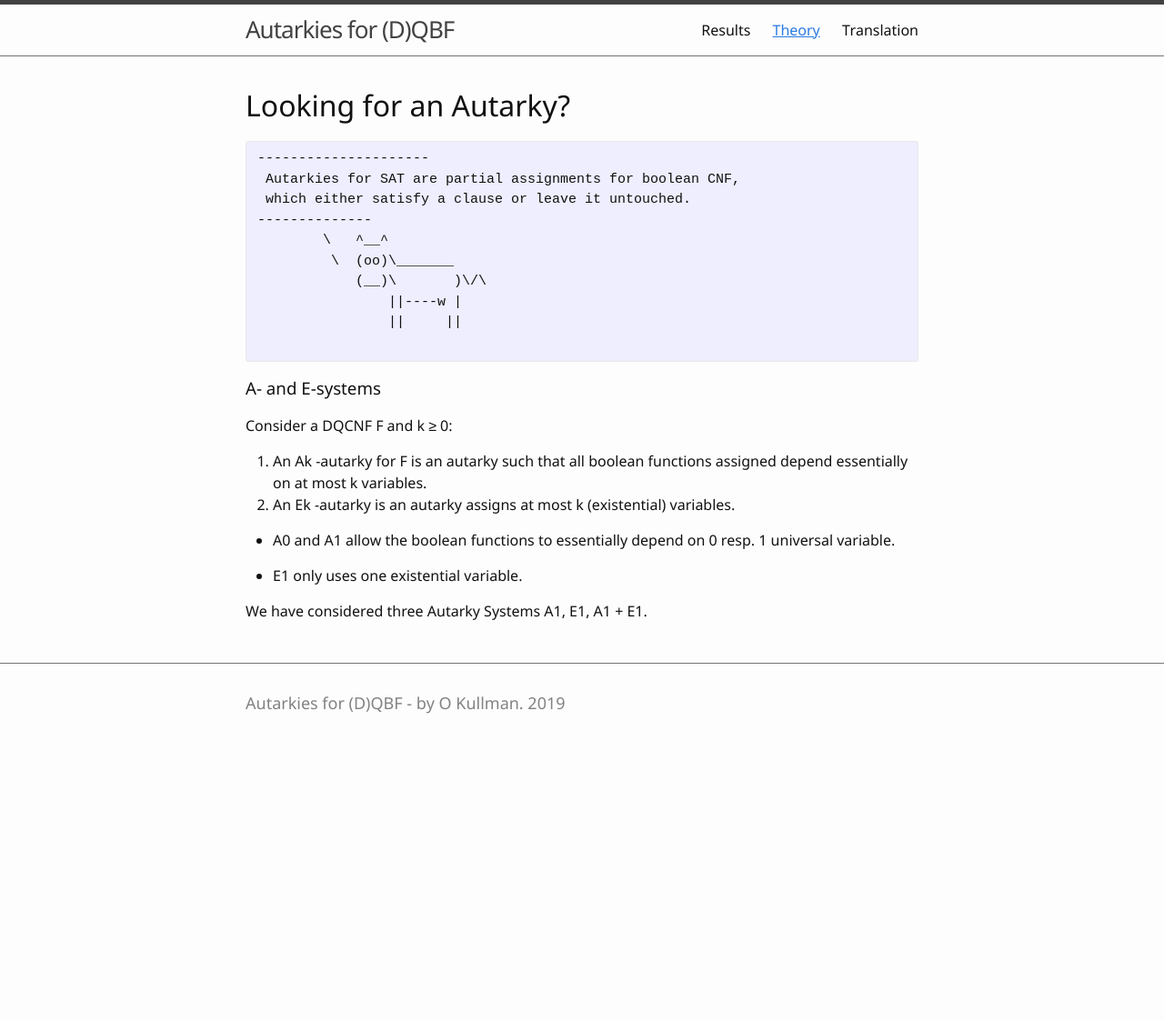
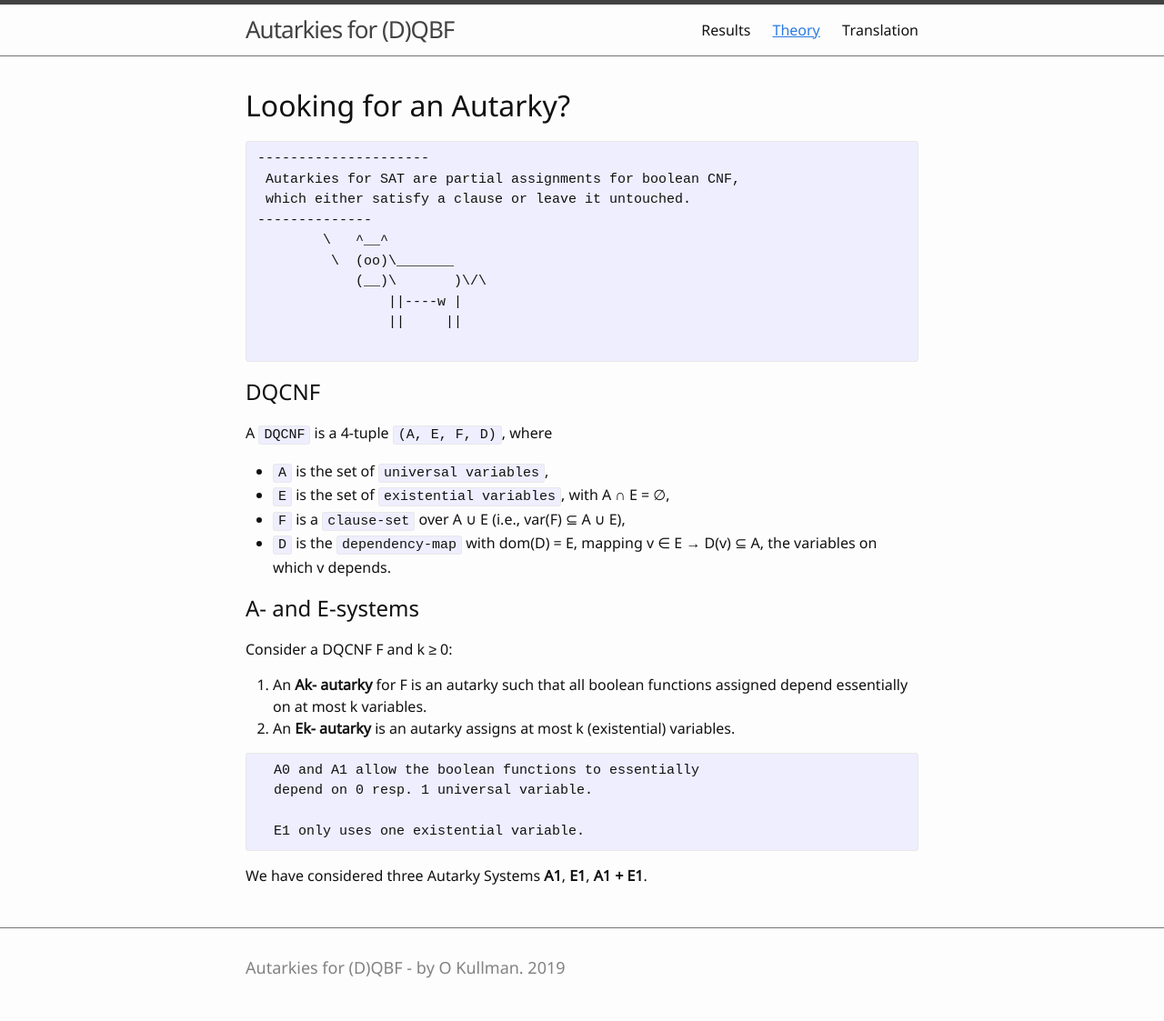
Before and after one commit to Autarkies/Autarkies.github.io, a Jekyll site: the page built from theory.md, in a window 1280 px wide. Shown: the whole page at 91% size. Built offline with Jekyll 4.4.1, drawn with Linux system fonts in a browser that asks for light colours; before the commit the page ends 900 px from its top, so only the background shows below that.

Commit message:
clearity on theory

````diff
--- a/theory.md
+++ b/theory.md
@@ -18,13 +18,23 @@ nav: true
 </code></pre>
 </div>
 
-### A- and E-systems
+
+## DQCNF
+A `DQCNF` is a 4-tuple `(A, E, F, D)`, where
+ - `A` is the set of `universal variables`,
+ - `E` is the set of `existential variables`, with A &#8745; E = &empty;,
+ - `F` is a `clause-set` over A &cup; E (i.e., var(F) &sube; A &cup; E),
+  - `D` is the `dependency-map` with dom(D) = E, mapping v &isin; E  &rarr; D(v) &sube; A, the variables on which v depends.
+
+## A- and E-systems
 Consider a DQCNF F and k ≥ 0:
-  1. An Ak -autarky for F is an autarky such that all boolean functions assigned depend essentially on at most k variables.
-  2. An Ek -autarky is an autarky assigns at most k (existential) variables.
+  1. An **Ak- autarky** for F is an autarky such that all boolean functions assigned depend essentially on at most k variables.
+  2. An **Ek- autarky** is an autarky assigns at most k (existential) variables.
 
-  - A0 and A1 allow the boolean functions to essentially depend on 0 resp. 1 universal variable.
+```
+  A0 and A1 allow the boolean functions to essentially
+  depend on 0 resp. 1 universal variable.
 
-  - E1 only uses one existential variable.
-
-We have considered three Autarky Systems A1, E1, A1 + E1.
+  E1 only uses one existential variable.
+```
+We have considered three Autarky Systems **A1**, **E1**, **A1 + E1**.
````
Also changed, not shown: translation.md (+4 -2 lines).
